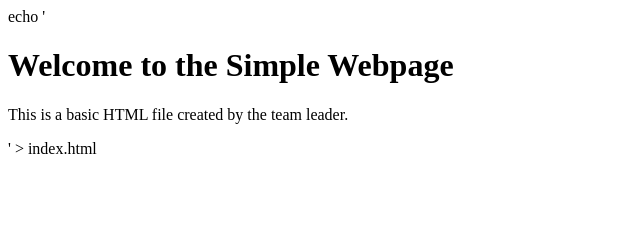
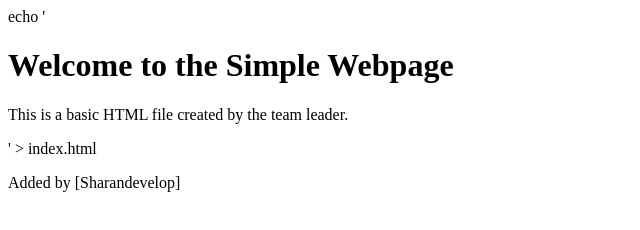
Before and after one commit to gokulsharan44/sample1, a plain HTML site: page index.html in a window 1280 px wide. Shown: the whole page, without its empty margins (0-640 px from the left). Drawn offline with Linux system fonts and the light colour scheme.

Commit message:
Added my content

```diff
--- a/index.html
+++ b/index.html
@@ -8,3 +8,4 @@ echo '<!DOCTYPE html>
     <p>This is a basic HTML file created by the team leader.</p>
 </body>
 </html>' > index.html
+<p>Added by [Sharandevelop]</p>
```
